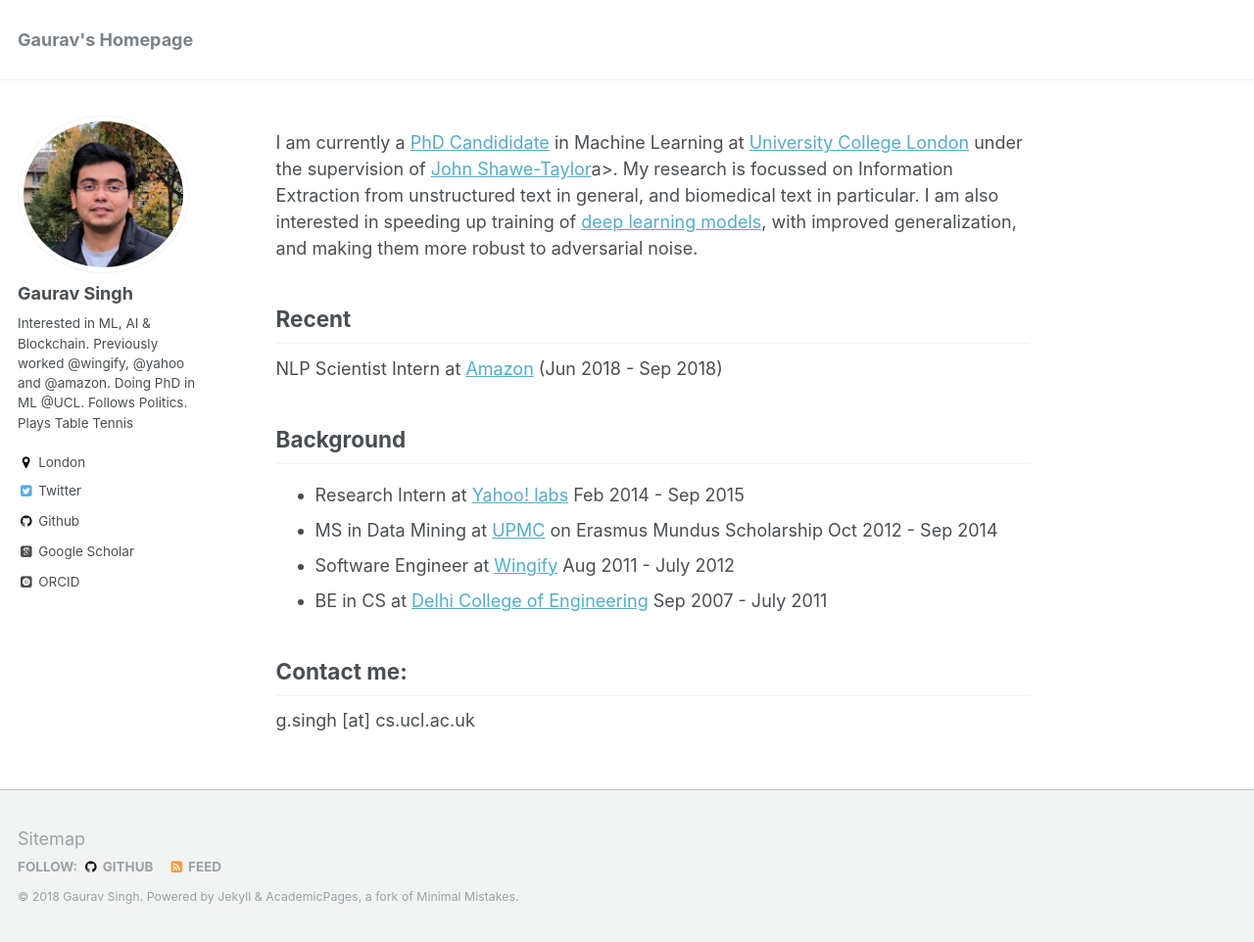
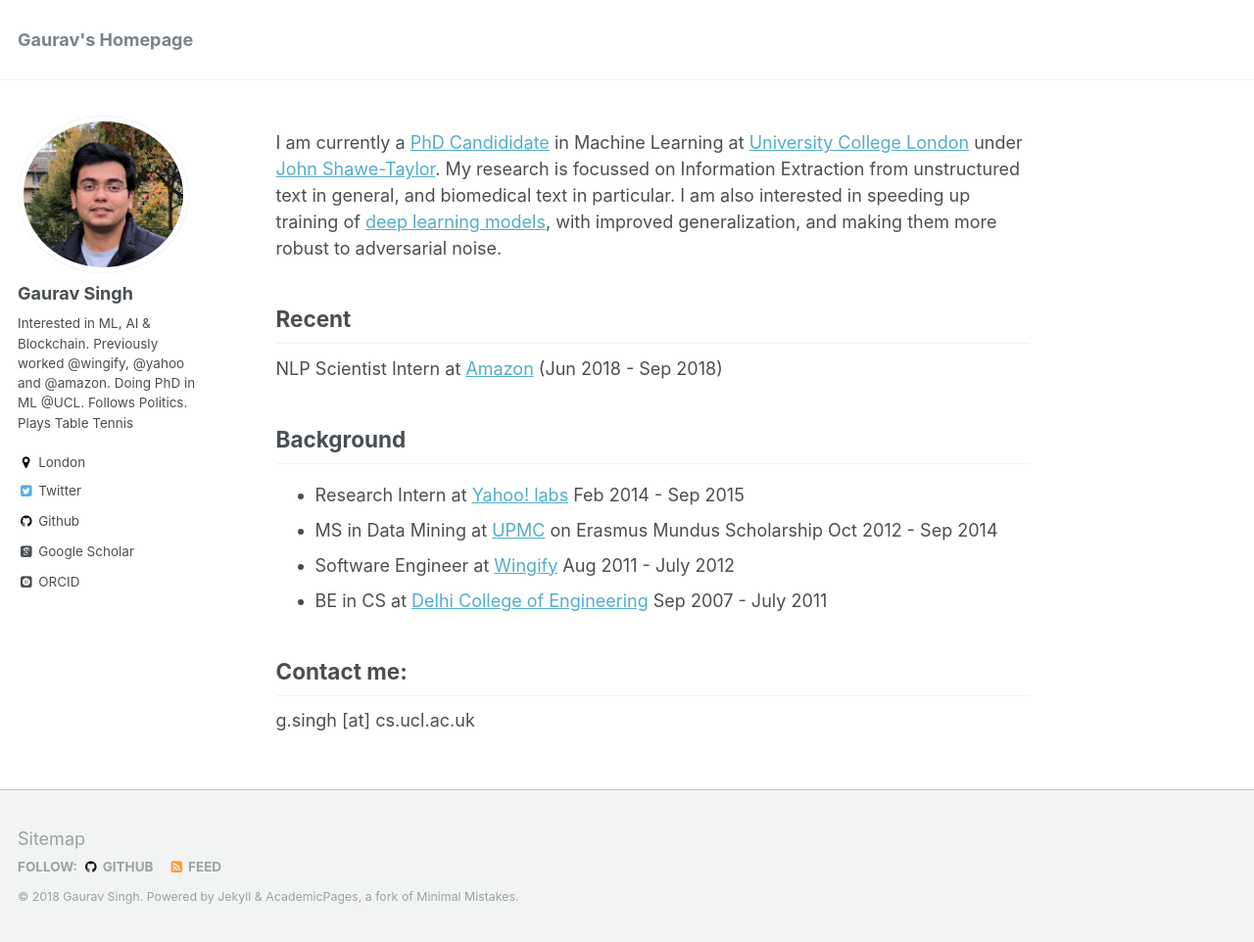
Before and after one commit to gauravsc/gauravsc.github.io, a Jekyll site: the page built from _pages/about.md, in a window 1280 px wide and 962 px high. Shown: the whole window at 98% size. Built offline with Jekyll 4.4.1, drawn with Linux system fonts in a browser that asks for light colours; some web fonts are replaced.

Commit message:
added supervisor

```diff
--- a/_pages/about.md
+++ b/_pages/about.md
@@ -8,7 +8,7 @@ redirect_from:
   - /about.html
 ---
 
-I am currently a <a href="http://www.cs.ucl.ac.uk/people/G.Singh.html/">PhD Candididate</a> in Machine Learning at <a href="https://www.ucl.ac.uk/">University College London</a> under the supervision of <a href="http://www0.cs.ucl.ac.uk/staff/J.Shawe-Taylor/">John Shawe-Taylor</a>a>. My research is focussed on Information Extraction from unstructured text in general, and biomedical text in particular. I am also interested in speeding up training of <a href ="https://arxiv.org/abs/1807.11414">deep learning models</a>, with improved generalization, and making them more robust to adversarial noise.
+I am currently a <a href="http://www.cs.ucl.ac.uk/people/G.Singh.html/">PhD Candididate</a> in Machine Learning at <a href="https://www.ucl.ac.uk/">University College London</a> under <a href="http://www0.cs.ucl.ac.uk/staff/J.Shawe-Taylor/">John Shawe-Taylor</a>. My research is focussed on Information Extraction from unstructured text in general, and biomedical text in particular. I am also interested in speeding up training of <a href ="https://arxiv.org/abs/1807.11414">deep learning models</a>, with improved generalization, and making them more robust to adversarial noise.
 
 Recent
 ------
```
